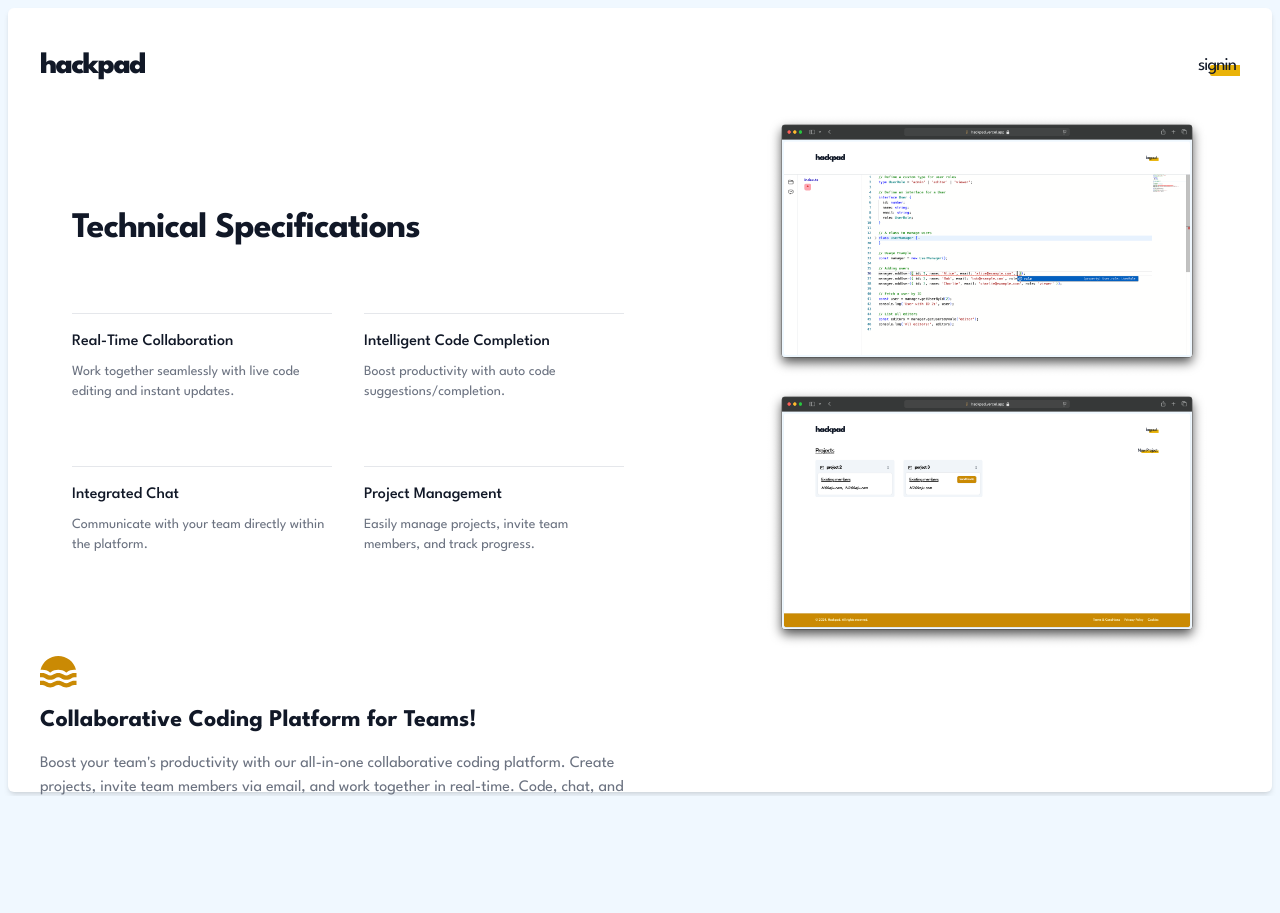
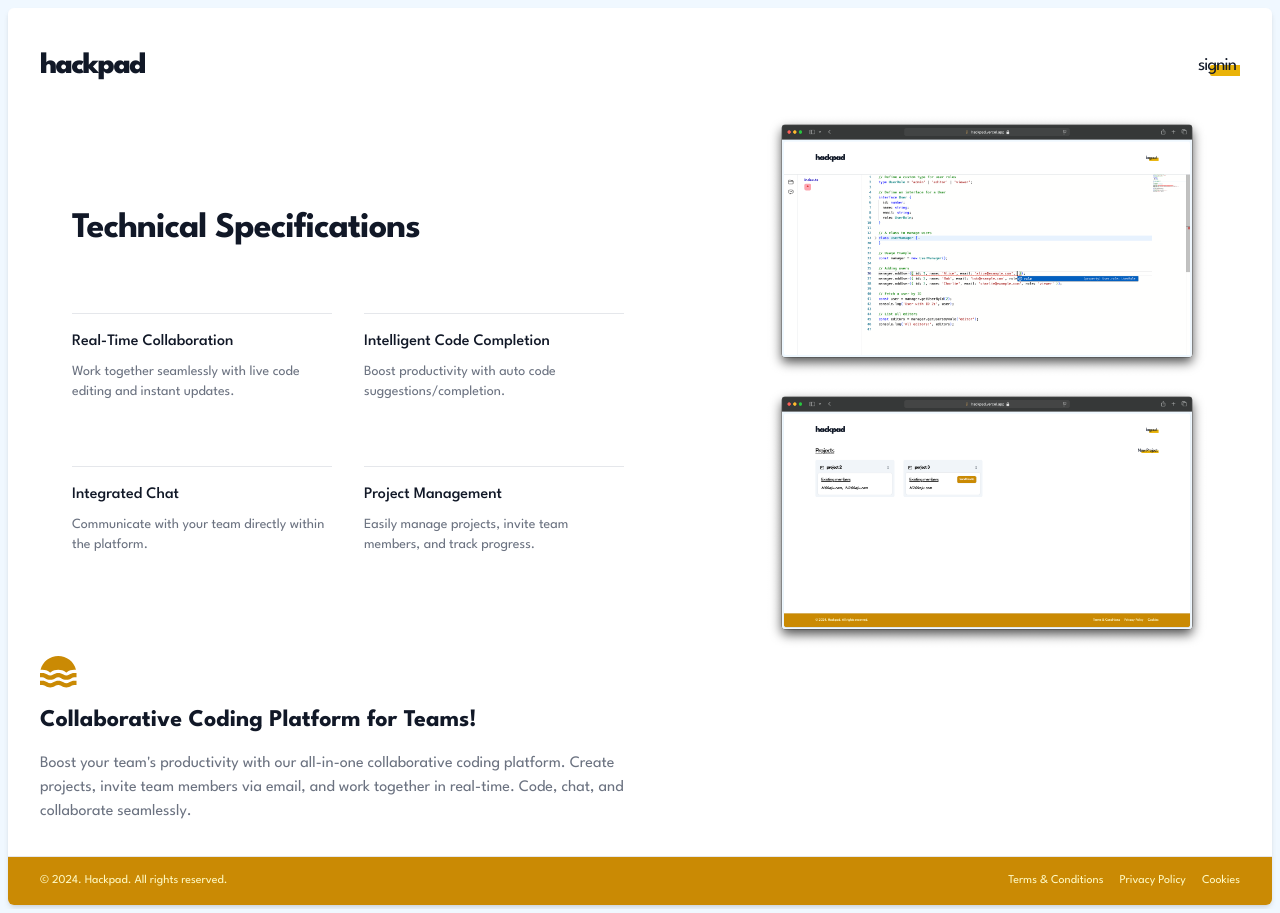
Before and after one commit to oyetanishq/hackpad, a React (Vite) app in the folder frontend/: page / in a window 1280 px wide. Before the commit the page ends 800 px from the top, so only its background shows below. Built offline with nearby package versions, Linux system fonts and the light colour scheme.

Commit message:
health-route add

```diff
--- a/frontend/src/global.css
+++ b/frontend/src/global.css
@@ -19,8 +19,9 @@ body {
 	padding: 4px !important;
 	background-color: aliceblue;
 
-    min-height: 100%;
-    height: 100%;
+    min-height: calc(100dvh - 8px);
+    min-width: calc(100dvw - 8px);
+    display: flex;
 
 	/* fonts */
 	font-family: "League Spartan", serif;
@@ -34,7 +35,7 @@ body {
 }
 
 #root {
-    height: 100%;
+    flex: 1 1 0%;
 }
 
 *::selection {
```
Also changed, not shown: 2 other files (tests, documents, lock files or other folders).
